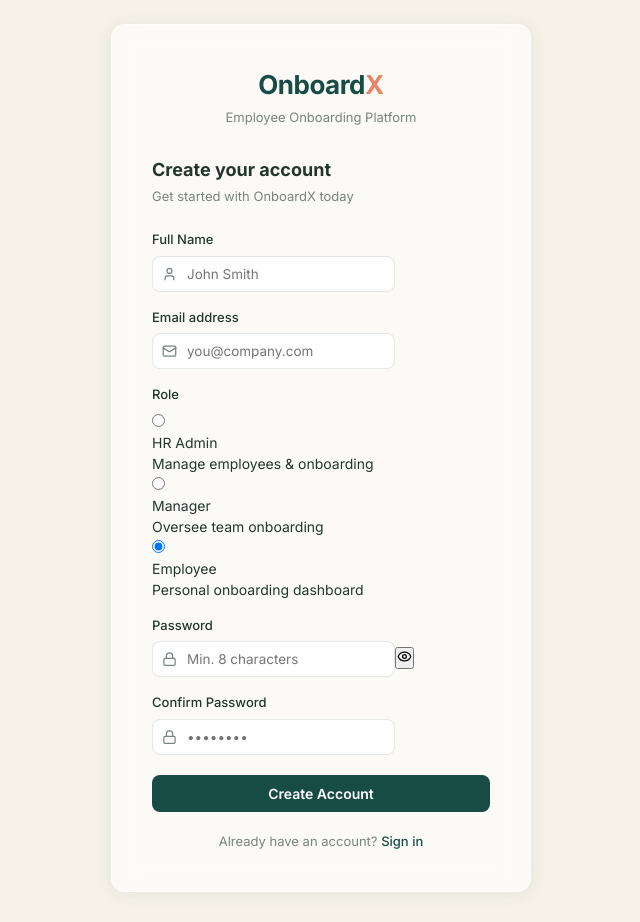
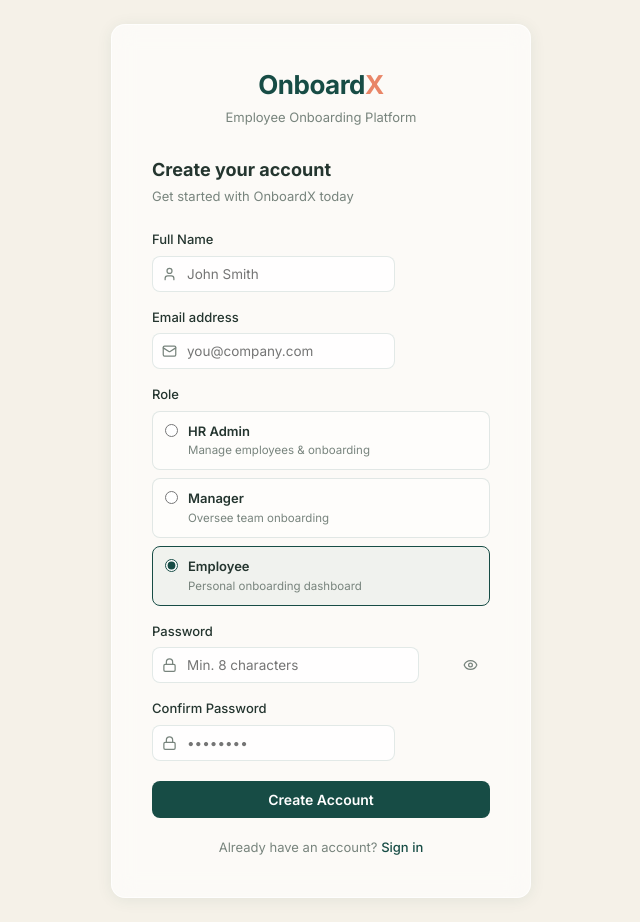
Before and after one commit to kondapatirahul/OnboardX, a React (Vite) app in the folder frontend/: page /register in a window 1280 px wide. Shown: the whole page, without its empty margins (319-959 px from the left). Built offline with nearby package versions, Linux system fonts and the light colour scheme; no server answers.

Commit message:
updated auth css with role selector, field errors and password toggle styles

```diff
--- a/frontend/src/styles/auth.css
+++ b/frontend/src/styles/auth.css
@@ -100,6 +100,18 @@
   padding: 10px 14px;
   font-size: 13px;
   color: #b85c2a;
+  display: flex;
+  align-items: center;
+}
+
+.field-error {
+  font-size: 11.5px;
+  color: #c0392b;
+  margin-top: 2px;
+}
+
+.input-error {
+  border-color: rgba(192, 57, 43, 0.5) !important;
 }
 
 .input-wrapper {
@@ -119,3 +131,67 @@
 .input-with-icon {
   padding-left: 34px;
 }
+
+.input-with-right-icon {
+  padding-right: 36px;
+}
+
+.input-right-icon {
+  position: absolute;
+  right: 10px;
+  top: 50%;
+  transform: translateY(-50%);
+  background: none;
+  border: none;
+  padding: 2px;
+  color: var(--color-text-secondary);
+  display: flex;
+  align-items: center;
+  cursor: pointer;
+}
+
+.input-right-icon:hover {
+  color: var(--color-teal);
+}
+
+/* Role selector */
+.role-selector {
+  display: flex;
+  flex-direction: column;
+  gap: 8px;
+}
+
+.role-option {
+  display: flex;
+  align-items: flex-start;
+  gap: 10px;
+  padding: 10px 12px;
+  border: 1px solid var(--color-border-soft);
+  border-radius: 8px;
+  cursor: pointer;
+  background: rgba(255, 255, 255, 0.5);
+  transition: border-color 0.15s, background 0.15s;
+}
+
+.role-option input[type="radio"] {
+  margin-top: 2px;
+  accent-color: var(--color-teal);
+  flex-shrink: 0;
+}
+
+.role-option.selected {
+  border-color: var(--color-teal);
+  background: rgba(23, 76, 69, 0.05);
+}
+
+.role-label {
+  font-size: 13px;
+  font-weight: 600;
+  color: var(--color-text-primary);
+}
+
+.role-desc {
+  font-size: 11.5px;
+  color: var(--color-text-secondary);
+  margin-top: 1px;
+}
```
